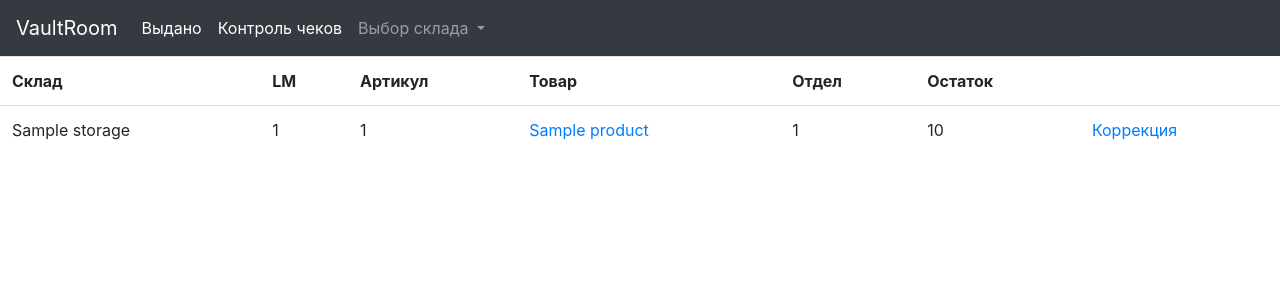
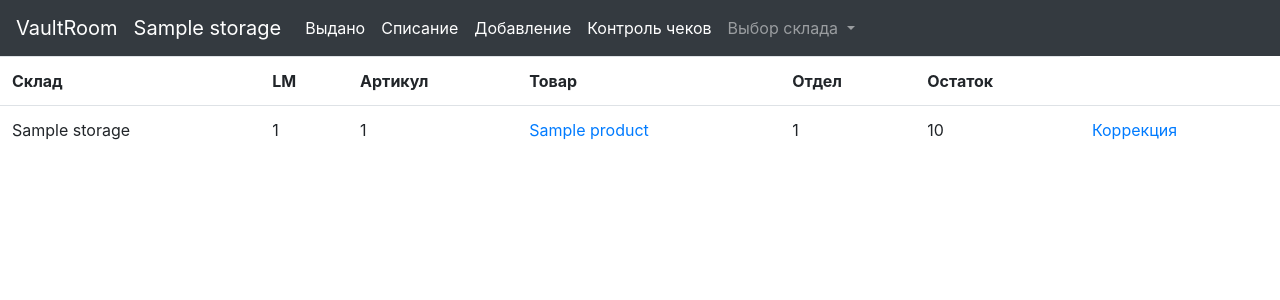
Before and after one commit to AngryPhilomel/VaultRoom, a Django app: page /storage/1 in a window 1280 px wide. Shown: the top 300 px of the page. Run offline with Django 3.2, Linux system fonts and the light colour scheme; tables that the repository leaves empty hold one stand-in row (values such as "Sample post"); some libraries are stand-ins or nearby versions.

Commit message:
Different storage 0.1

```diff
--- a/mainPyVR/vaultroom/models.py
+++ b/mainPyVR/vaultroom/models.py
@@ -46,6 +46,7 @@ class Stock(models.Model):
 
 class Done(models.Model):
     product = models.ForeignKey('Products', on_delete=models.PROTECT, verbose_name='Выданный товар')
+    storage = models.ForeignKey('Storages', on_delete=models.PROTECT, verbose_name='Склад')
     quantity = models.IntegerField(verbose_name='Количество выданного товара')
     time = models.DateTimeField(auto_now_add=True, db_index=True, verbose_name='Время выдачи')
 
--- a/mainPyVR/vaultroom/templates/vaultroom/by_storage.html
+++ b/mainPyVR/vaultroom/templates/vaultroom/by_storage.html
@@ -1,2 +1,11 @@
 {% extends "layout/stock_view.html" %}
 {% block title %}{{ current_storage.name }}{% endblock %}
+{% block storage %} <a class="navbar-brand" href="{% url 'index' %}">{{ current_storage.name }}</a> {% endblock %}
+{% block control %}
+                           <li class="nav-item active">
+                                <td><a class="nav-link" href="{% url 'vidacha' %}">Списание</a></td>
+                            </li>
+                            <li class="nav-item active">
+                                <td><a class="nav-link" href="{% url 'priemka' storage_id=current_storage.pk %}">Добавление</a></td>
+                            </li>
+{% endblock %}
--- a/mainPyVR/vaultroom/templates/vaultroom/done.html
+++ b/mainPyVR/vaultroom/templates/vaultroom/done.html
@@ -13,6 +13,7 @@
 <table class="table">
     <tr>
         <th scope="col">Товар</th>
+        <th scope="col">Склад</th>
         <th scope="col">Количество</th>
         <th scope="col">Дата</th>
 
@@ -20,6 +21,7 @@
     {% for d in done %}
         <tr>
             <td>{{ d.product.name }}</td>
+            <td>{{ d.storage.name }}</td>
             <td>{{ d.quantity }}</td>
             <td>{{ d.time }}</td>
         </tr>
--- a/mainPyVR/vaultroom/urls.py
+++ b/mainPyVR/vaultroom/urls.py
@@ -27,7 +27,7 @@ urlpatterns = [
     path('product/<int:product_id>', by_product, name='by_product'),
     path('done/', done, name='done'),
     path('stockkorr/<int:product_id>', stockKorr, name='stockkorr'),
-    path('priemka/', priemka, name='priemka'),
+    path('priemka/<int:storage_id>/', priemka, name='priemka'),
     path('vidacha/', vidacha, name='vidacha'),
     path('control/', control, name='control'),
     path('comment/<int:check_id>', comment, name='comment'),
--- a/mainPyVR/vaultroom/views.py
+++ b/mainPyVR/vaultroom/views.py
@@ -84,7 +84,7 @@ def by_product(request, product_id):
 
 
 def done(request):
-    done = Done.objects.select_related('product').order_by('-time')
+    done = Done.objects.select_related('product', 'storage').order_by('-time')
     paginator = Paginator(done, 30)
     if 'page' in request.GET:
         page_num = request.GET['page']
@@ -110,8 +110,9 @@ def stockKorr(request, product_id):
         return render(request, 'vaultroom/stockorr.html', context)
 
 
-def priemka(request):
+def priemka(request, storage_id):
     PF = formset_factory(PriemkaForm, extra=10)
+    current_storage = Storages.objects.get(pk=storage_id)
     if request.method == 'POST':
         formset = PF(request.POST)
         if formset.is_valid():
@@ -121,7 +122,7 @@ def priemka(request):
                     quantity = form.cleaned_data['quantity']
                     new = 1
                     #####
-                    realStock = Stock.objects.all()
+                    realStock = Stock.objects.filter(storage=current_storage)
                     for i in realStock:
                         if formBarcode == i.product.barcode:
                             item = i
@@ -138,7 +139,7 @@ def priemka(request):
 
                     else:
                         pr = Stock()
-                        pr.storage = Storages.objects.get(name='ВМГТ')
+                        pr.storage = current_storage
                         q = Q(barcode=formBarcode) | Q(LM=formBarcode)
                         pr.product = Products.objects.get(q)
                         pr.quantity = quantity
@@ -146,11 +147,11 @@ def priemka(request):
                     #####
             return redirect(reverse_lazy('index'))
         else:
-            context = {'form': formset}
+            context = {'form': formset, 'current_storage': current_storage}
             return render(request, 'vaultroom/stockorr.html', context)
     else:
         formset = PF()
-        context = {'form': formset}
+        context = {'form': formset, 'current_storage': current_storage}
         return render(request, 'vaultroom/stockorr.html', context)
 
 
```
Also changed, not shown: mainPyVR/vaultroom/migrations/0004_auto_20191017_0943.py (added).
